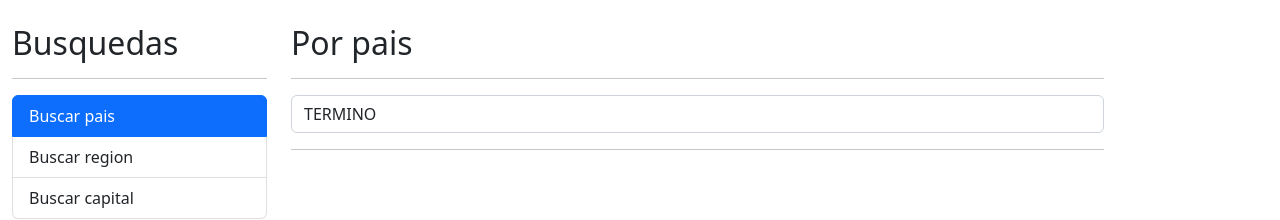
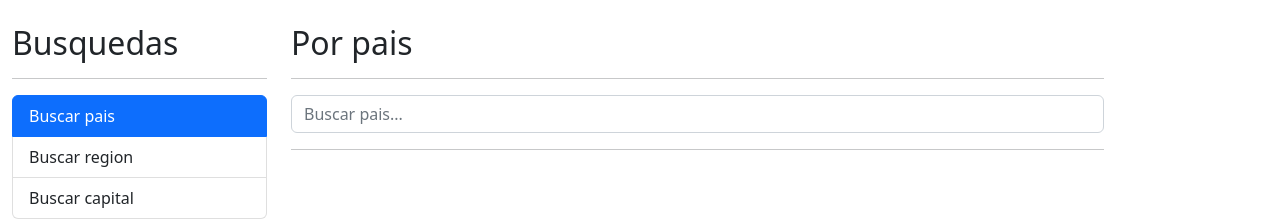
Before and after one commit to avexyk/angular, an Angular app in the folder s08-spa/: page / in a window 1280 px wide. Shown: the top 220 px of the page. Built offline with nearby package versions, Linux system fonts and the light colour scheme.

Commit message:
add: reutilizar componentes de pages

```diff
--- /dev/null
+++ b/s08-spa/src/app/pais/components/pais-input/pais-input.component.html
@@ -0,0 +1,7 @@
+<form (ngSubmit)="buscar()" autocomplete="off">
+    <input type="text"
+            name="termino"
+            class="form-control"
+            [(ngModel)]="termino"
+            placeholder="Buscar pais...">
+</form>
--- /dev/null
+++ b/s08-spa/src/app/pais/components/pais-input/pais-input.component.ts
@@ -0,0 +1,23 @@
+import { Component, EventEmitter, OnInit, Output } from '@angular/core';
+
+@Component({
+  selector: 'app-pais-input',
+  templateUrl: './pais-input.component.html',
+  styles: [
+  ]
+})
+export class PaisInputComponent implements OnInit {
+
+  @Output('onEnter') onEnter: EventEmitter<string> = new EventEmitter();
+  termino: string = '';
+
+  constructor() { }
+
+  ngOnInit(): void {
+  }
+
+  buscar() {
+    this.onEnter.emit( this.termino );
+  }
+
+}
--- /dev/null
+++ b/s08-spa/src/app/pais/components/pais-tabla/pais-tabla.component.html
@@ -0,0 +1,24 @@
+<table class="table table-hover">
+    <thead>
+        <tr>
+            <th>#</th>
+            <th>Bandera</th>
+            <th>Nombre</th>
+            <th>Poblacion</th>
+            <th></th>
+        </tr>
+    </thead>
+    <tbody>
+        <tr *ngFor="let pais of paises; let i = index">
+            <td>{{ i + 1 }}</td>
+            <td>
+                <img [src]="pais.flags.png" width="32" [alt]="pais.flag">
+            </td>
+            <td>{{ pais.name }}</td>
+            <td>{{ pais.population | number }}</td>
+            <td>
+                <a [routerLink]="['/pais', pais.alpha2Code ]">Ver....</a>
+            </td>
+        </tr>
+    </tbody>
+</table>
--- /dev/null
+++ b/s08-spa/src/app/pais/components/pais-tabla/pais-tabla.component.ts
@@ -0,0 +1,18 @@
+import { Component, Input, OnInit } from '@angular/core';
+import { Country } from '../../interfaces/pais.interface';
+
+@Component({
+  selector: 'app-pais-tabla',
+  templateUrl: './pais-tabla.component.html',
+  styleUrls: []
+})
+export class PaisTablaComponent implements OnInit {
+
+  @Input('paises') paises: Country[] = [];
+
+  constructor() { }
+
+  ngOnInit(): void {
+  }
+
+}
--- a/s08-spa/src/app/pais/pages/por-pais/por-pais.component.html
+++ b/s08-spa/src/app/pais/pages/por-pais/por-pais.component.html
@@ -3,13 +3,9 @@
 
 <div class="row">
     <div class="col">
-        <form (ngSubmit)="buscar()" autocomplete="off">
-            <input type="text"
-                    name="termino"
-                    class="form-control"
-                    [(ngModel)]="termino"
-                    placeholder="Buscar pais...">
-        </form>
+        <app-pais-input
+            (onEnter)="buscar( $event )">
+        </app-pais-input>
     </div>
 </div>
 
@@ -21,29 +17,6 @@
 
 <div *ngIf="paises.length > 0" class="row">
     <div class="col">
-        <table class="table table-hover">
-            <thead>
-                <tr>
-                    <th>#</th>
-                    <th>Bandera</th>
-                    <th>Nombre</th>
-                    <th>Poblacion</th>
-                    <th></th>
-                </tr>
-            </thead>
-            <tbody>
-                <tr *ngFor="let pais of paises; let i = index">
-                    <td>{{ i + 1 }}</td>
-                    <td>
-                        <img [src]="pais.flags.png" width="32" [alt]="pais.flag">
-                    </td>
-                    <td>{{ pais.name }}</td>
-                    <td>{{ pais.population | number }}</td>
-                    <td>
-                        <a [routerLink]="['/pais', pais.alpha2Code ]">Ver....</a>
-                    </td>
-                </tr>
-            </tbody>
-        </table>
+        <app-pais-tabla [paises] = "paises"></app-pais-tabla>
     </div>
 </div>
--- a/s08-spa/src/app/pais/pages/por-pais/por-pais.component.ts
+++ b/s08-spa/src/app/pais/pages/por-pais/por-pais.component.ts
@@ -21,9 +21,9 @@ export class PorPaisComponent implements OnInit {
   ngOnInit(): void {
   }
 
-  buscar(): void {
+  buscar( termino: string ): void {
     this.hayError = false;
-    console.log( this.termino );
+    this.termino = termino;
 
     this.paisService.buscarPais( this.termino )
         .subscribe({
--- a/s08-spa/src/app/pais/pais.module.ts
+++ b/s08-spa/src/app/pais/pais.module.ts
@@ -7,6 +7,8 @@ import { PorCapitalComponent } from './pages/por-capital/por-capital.component';
 import { PorPaisComponent } from './pages/por-pais/por-pais.component';
 import { PorRegionComponent } from './pages/por-region/por-region.component';
 import { VerPaisComponent } from './pages/ver-pais/ver-pais.component';
+import { PaisTablaComponent } from './components/pais-tabla/pais-tabla.component';
+import { PaisInputComponent } from './components/pais-input/pais-input.component';
 
 
 
@@ -15,7 +17,9 @@ import { VerPaisComponent } from './pages/ver-pais/ver-pais.component';
     PorCapitalComponent,
     PorPaisComponent,
     PorRegionComponent,
-    VerPaisComponent
+    VerPaisComponent,
+    PaisTablaComponent,
+    PaisInputComponent
   ],
   exports: [
     PorCapitalComponent,
```
